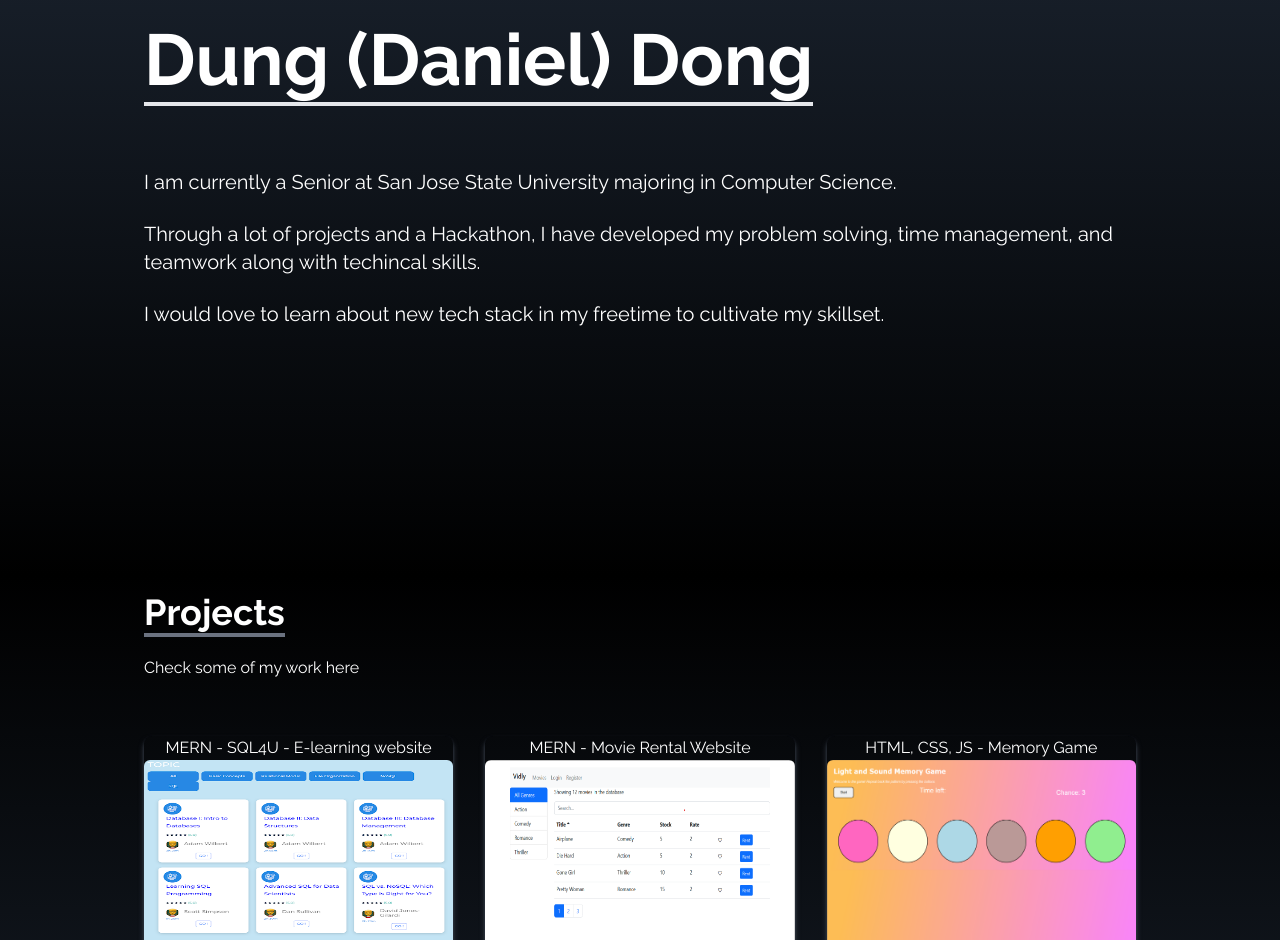
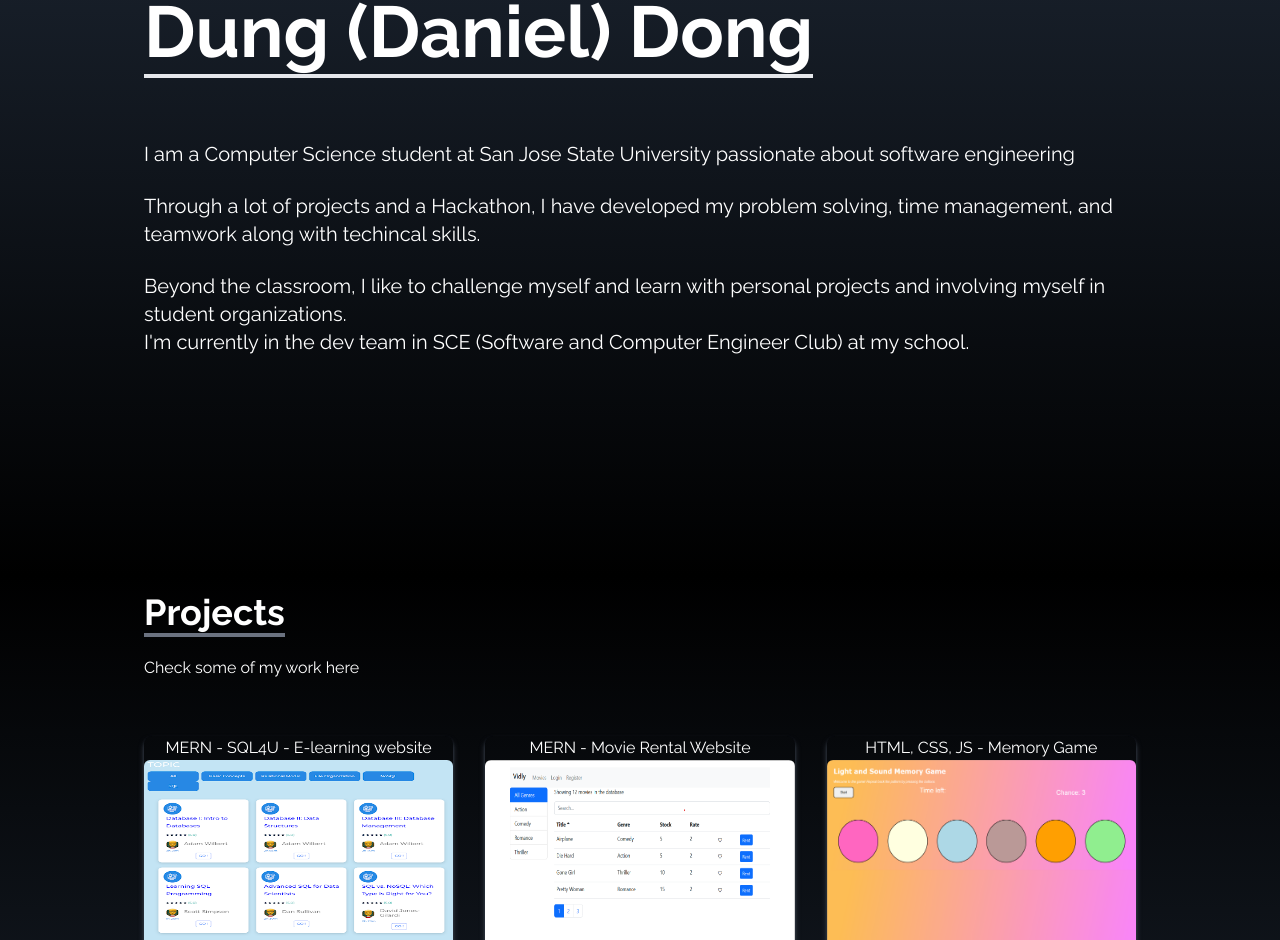
Before and after one commit to dongtandung2001/Portfolio, a React (Vite) app: page / in a window 1280 px wide. Shown: the part 1024-1964 px from the top of the page. Built offline with nearby package versions, Linux system fonts and the light colour scheme.

Commit message:
Update resume

```diff
--- a/src/components/About.jsx
+++ b/src/components/About.jsx
@@ -13,8 +13,8 @@ const About = () => {
           </p>
         </div>
         <p className="text-xl mt-10">
-          I am currently a Senior at San Jose State University majoring in
-          Computer Science.
+          I am a Computer Science student at San Jose State University
+          passionate about software engineering
         </p>
         <br />
         <p className="text-xl">
@@ -23,8 +23,12 @@ const About = () => {
         </p>
         <br />
         <p className="text-xl">
-          I would love to learn about new tech stack in my freetime to cultivate
-          my skillset.
+          Beyond the classroom, I like to challenge myself and learn with
+          personal projects and involving myself in student organizations.
+        </p>
+        <p className="text-xl">
+          I'm currently in the dev team in SCE (Software and Computer Engineer
+          Club) at my school.
         </p>
       </div>
     </div>
```
Also changed, not shown: 1 other file (tests, documents, lock files or other folders).
